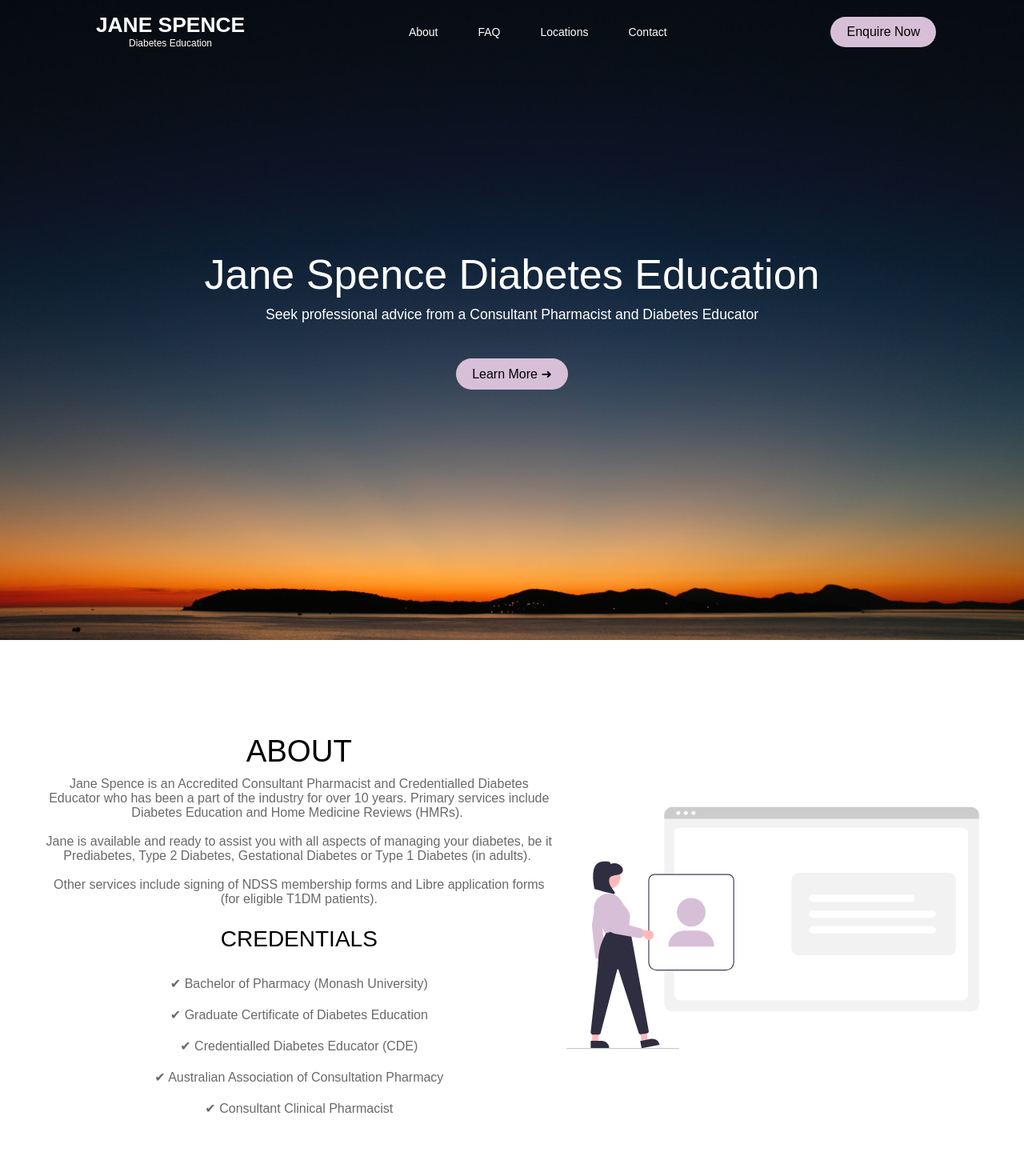
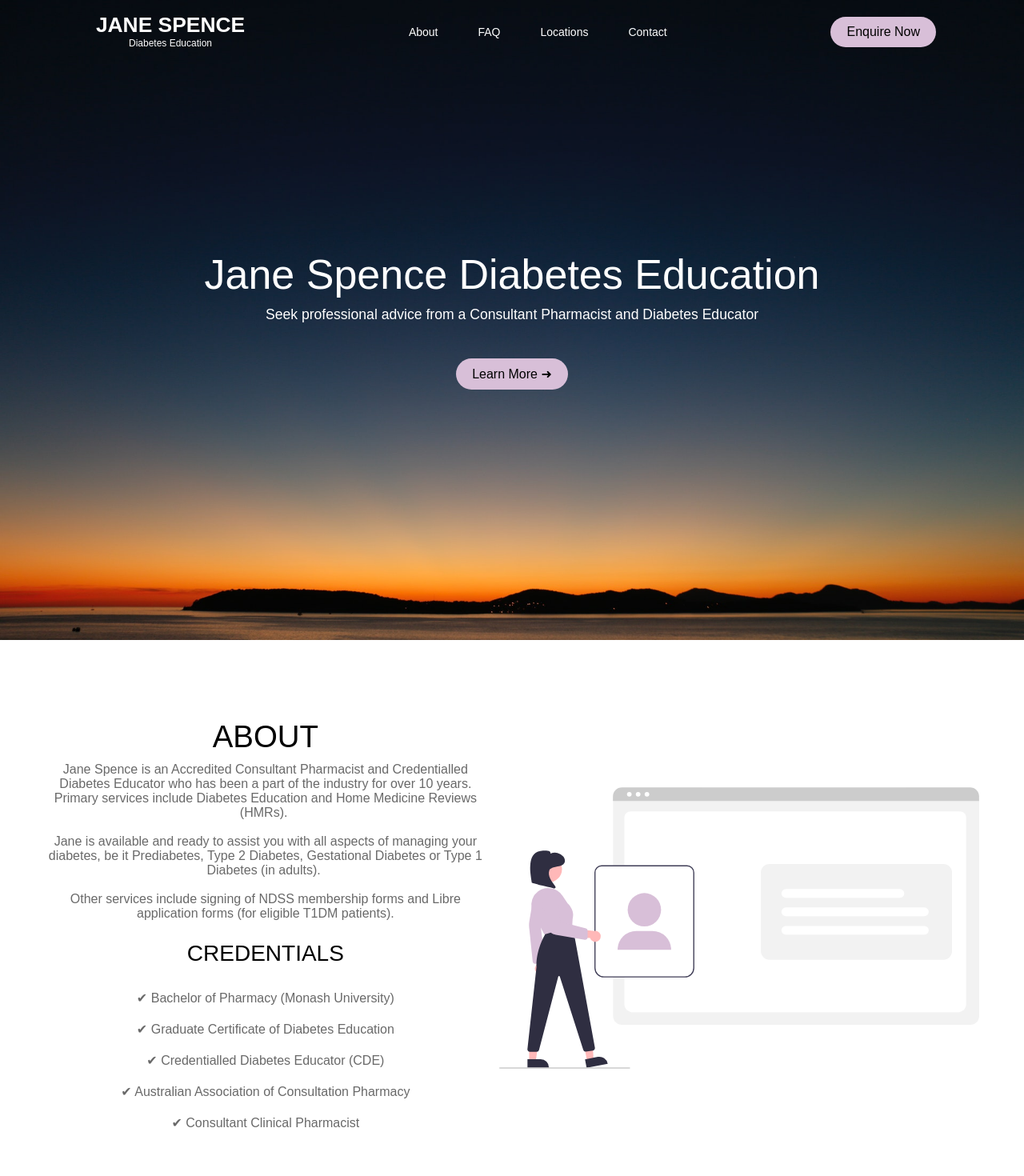
Before and after one commit to jackedwardbeard/01-Jane_Spence, a React (Create React App) app in the folder jane_spence/: page / in a window 1280 px wide. Shown: the top 1470 px of the page at 80% size. Built offline with nearby package versions, Linux system fonts and the light colour scheme.

Commit message:
Set width and height of about/faq column1 to 100%.

```diff
--- a/jane_spence/src/components/Information/InformationComponents.js
+++ b/jane_spence/src/components/Information/InformationComponents.js
@@ -55,6 +55,8 @@ export const Column1 = styled.div`
     justify-content: center;
     align-items: center;
     text-align: center;
+    width: 100%;
+    height: 100%;
     margin-left: 3vmin;
     margin-right:  -2vmin;
 
@@ -118,6 +120,7 @@ export const SubBody = styled.p`
     @media screen and (max-width: 1024px) {
         line-height: 25px;
         font-size: max(0.85rem, 2vmin);
+        margin-top: max(10px, 1vmin);
     }
 `
 
@@ -141,7 +144,7 @@ export const TextWrapper = styled.div`
     flex-direction: column;
     align-items: center;
     justify-content: center;
-    width: 100%;
+    height: 100%:
 `
 
 export const ImgWrap = styled.div`
```
